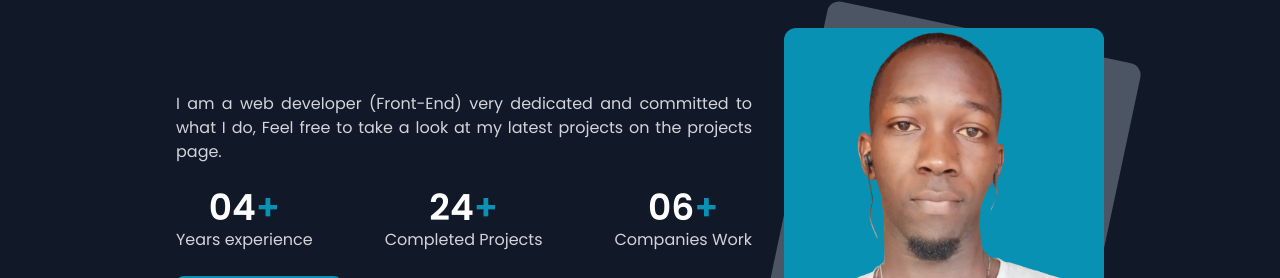
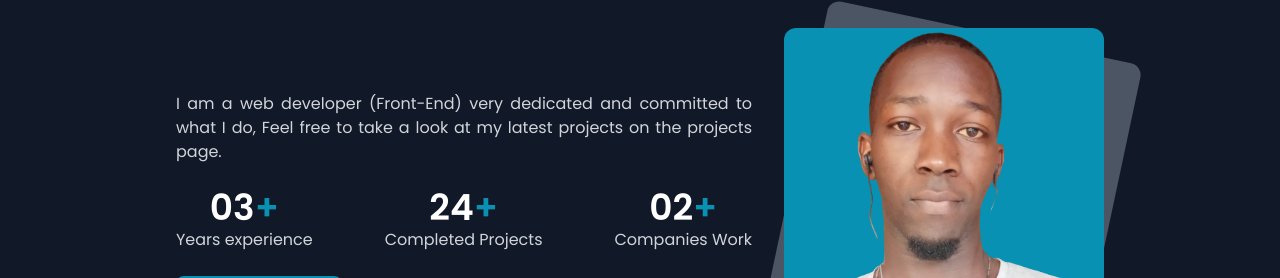
Before and after one commit to CristianG07/Portfolio-React, a React (Vite) app: page / in a window 1280 px wide. Shown: the part 1000-1278 px from the top of the page. Built offline with nearby package versions, Linux system fonts and the light colour scheme.

Commit message:
new project

```diff
--- a/src/components/main/About.jsx
+++ b/src/components/main/About.jsx
@@ -4,9 +4,9 @@ import { aboutVariant, btnVariant } from "./../../animations/GlobalVariants";
 
 const About = () => {
   const info = [
-    { text: "Years experience", count: "04" },
+    { text: "Years experience", count: "03" },
     { text: "Completed Projects", count: "24" },
-    { text: "Companies Work", count: "06" },
+    { text: "Companies Work", count: "02" },
   ];
   return (
     <section id="about" className="py-10 mb-16 text-white">
--- a/src/components/main/Projects.jsx
+++ b/src/components/main/Projects.jsx
@@ -46,6 +46,7 @@ const Projects = () => {
       </div>
     </section>
   );
+
 };
 
 export default Projects;
```
